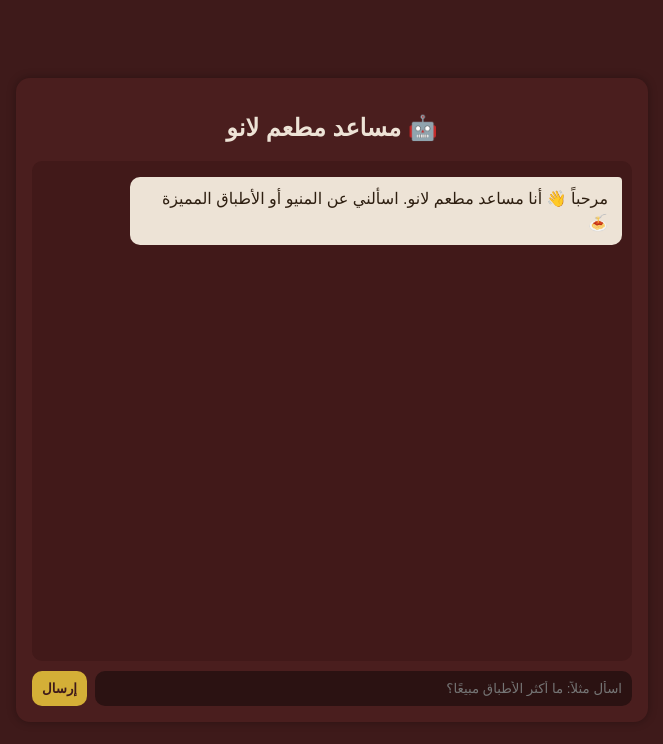
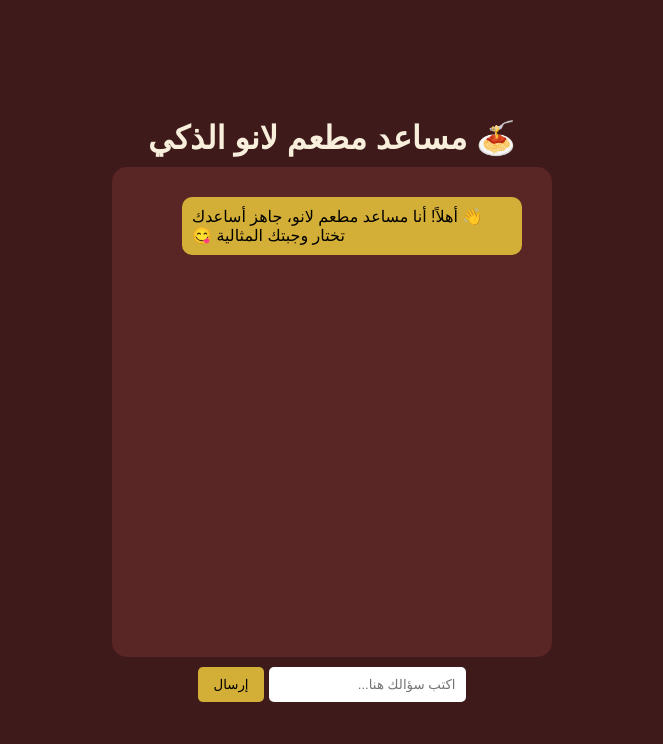
Before and after one commit to ammar3162/lano-ai, a plain HTML site: page index.html in a window 1280 px wide. Shown: the whole page, without its empty margins (308-971 px from the left). Drawn offline with Linux system fonts and the light colour scheme.

```diff
--- a/index.html
+++ b/index.html
@@ -1,130 +1,105 @@
 <!DOCTYPE html>
 <html lang="ar" dir="rtl">
 <head>
-<meta charset="UTF-8">
-<meta name="viewport" content="width=device-width,initial-scale=1.0">
-<title>Lano AI 🍝</title>
+  <meta charset="UTF-8" />
+  <meta name="viewport" content="width=device-width, initial-scale=1.0">
+  <title>🍝 مساعد مطعم لانو الذكي</title>
   <style>
     body {
       font-family: "Tajawal", sans-serif;
-    background: #3E1A1A;
-    color: #FAF7EF;
+      background-color: #3E1A1A;
+      color: #fff;
+      display: flex;
+      flex-direction: column;
+      align-items: center;
+      justify-content: center;
+      height: 100vh;
       margin: 0;
-    display: flex;
-    justify-content: center;
-    align-items: center;
-    height: 100vh;
     }
-  .app {
-    width: 90%;
-    max-width: 600px;
-    background: #4A1E1E;
-    padding: 16px;
-    border-radius: 14px;
-    box-shadow: 0 0 10px rgba(0,0,0,.3);
+    h1 {
+      margin-bottom: 10px;
+      color: #F7EEDB;
     }
-  h2 {
-    text-align: center;
-    color: #EDE3D6;
-  }
-  .chat {
-    height: 60vh;
+    .chat-box {
+      background: #5a2525;
+      border-radius: 15px;
+      padding: 20px;
+      width: 400px;
+      height: 450px;
       overflow-y: auto;
-    padding: 10px;
-    background: #411919;
-    border-radius: 10px;
     }
     .msg {
-    padding: 10px 14px;
-    margin: 6px 0;
+      margin: 10px;
+      padding: 10px;
       border-radius: 10px;
       max-width: 80%;
-    line-height: 1.5;
-  }
-  .ai {
-    background: #EDE3D6;
-    color: #2d1e10;
-    border-top-right-radius: 4px;
     }
     .user {
       background: #8C3C3C;
-    color: #fff;
-    border-top-left-radius: 4px;
-    margin-left: auto;
+      text-align: right;
+      align-self: flex-end;
+    }
+    .ai {
+      background: #D4AF37;
+      color: #000;
+      text-align: left;
+      align-self: flex-start;
     }
     .input-area {
       display: flex;
       margin-top: 10px;
-    gap: 8px;
-  }
-  input, button {
-    padding: 10px;
-    border: none;
-    border-radius: 10px;
     }
     input {
       flex: 1;
-    background: #2B1212;
-    color: #FAF7EF;
+      padding: 10px;
+      border: none;
+      border-radius: 5px;
     }
     button {
       background: #D4AF37;
-    color: #3E1A1A;
-    font-weight: bold;
+      border: none;
+      padding: 10px 15px;
+      border-radius: 5px;
+      margin-right: 5px;
       cursor: pointer;
     }
-  button:hover { opacity: .9; }
   </style>
 </head>
 <body>
-<div class="app">
-  <h2>🤖 مساعد مطعم لانو</h2>
-  <div class="chat" id="chat"></div>
+  <h1>🍝 مساعد مطعم لانو الذكي</h1>
+  <div class="chat-box" id="chat">
+    <div class="msg ai">👋 أهلاً! أنا مساعد مطعم لانو، جاهز أساعدك تختار وجبتك المثالية 😋</div>
+  </div>
   <div class="input-area">
-    <input id="msg" placeholder="اسأل مثلاً: ما أكثر الأطباق مبيعًا؟">
-    <button id="send">إرسال</button>
-  </div>
+    <input type="text" id="msg" placeholder="اكتب سؤالك هنا..." />
+    <button onclick="sendMsg()">إرسال</button>
   </div>
 
   <script>
+    async function sendMsg() {
+      const msg = document.getElementById("msg").value.trim();
+      if (!msg) return;
+      addMsg(msg, "user");
+      document.getElementById("msg").value = "";
+
+      const response = await fetch("/api/chat", {
+        method: "POST",
+        headers: { "Content-Type": "application/json" },
+        body: JSON.stringify({ message: msg }),
+      });
+
+      const data = await response.json();
+      addMsg(data.reply || "حدث خطأ أثناء الاتصال 😔", "ai");
+    }
+
+    function addMsg(text, role) {
       const chat = document.getElementById("chat");
-const msg = document.getElementById("msg");
-const send = document.getElementById("send");
-
-function addMsg(txt, cls="ai"){
       const div = document.createElement("div");
-  div.className = "msg " + cls;
-  div.textContent = txt;
+      div.className = "msg " + role;
+      div.textContent = text;
       chat.appendChild(div);
       chat.scrollTop = chat.scrollHeight;
     }
-
-async function sendMsg(){
-  const userMsg = msg.value.trim();
-  if(!userMsg) return;
-  addMsg(userMsg, "user");
-  msg.value = "";
-  addMsg("⏳ جارٍ التحليل...", "ai");
-
-  try {
-    const res = await fetch("/api/chat", {
-      method: "POST",
-      headers: { "Content-Type": "application/json" },
-      body: JSON.stringify({ message: userMsg })
-    });
-    const data = await res.json();
-    chat.lastChild.remove();
-    addMsg(data.reply || "حدث خطأ في الرد ⚠️", "ai");
-  } catch (e) {
-    chat.lastChild.remove();
-    addMsg("⚠️ تعذر الاتصال بالسيرفر.", "ai");
-  }
-}
-
-send.onclick = sendMsg;
-msg.addEventListener("keydown", e => { if(e.key==="Enter") sendMsg(); });
-
-addMsg("مرحباً 👋 أنا مساعد مطعم لانو. اسألني عن المنيو أو الأطباق المميزة 🍝");
   </script>
 </body>
 </html>
```
Lines whose indentation alone changed are shown as unchanged.
